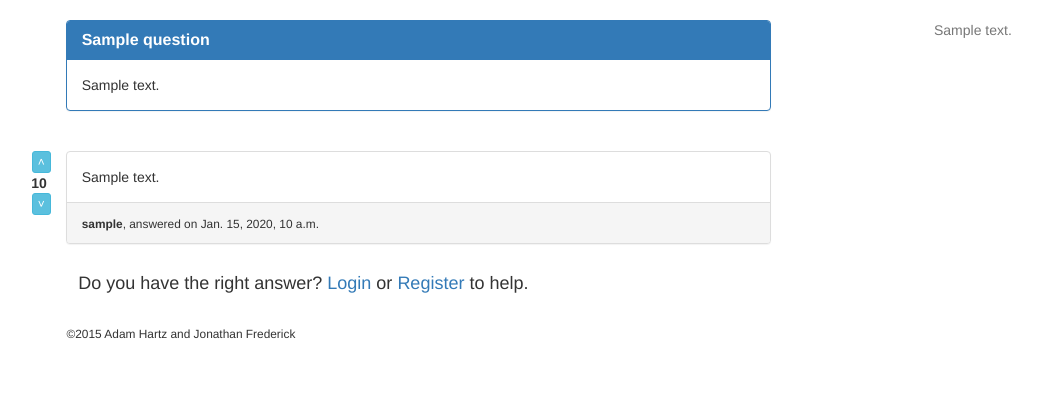
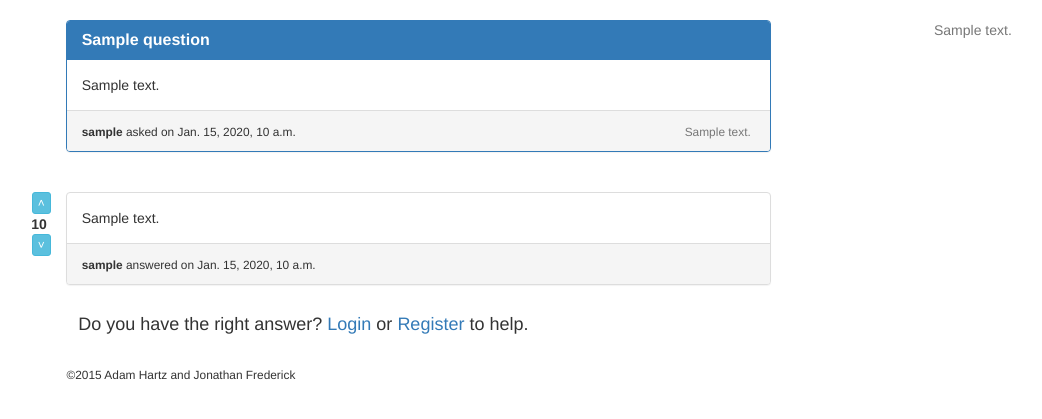
Before and after one commit to tiyd-python-adam-jon/question-box, a Django app: page /questions/1/ in a window 1280 px wide. Shown: the part 52-471 px from the top of the page, without its empty margins (101-1143 px from the left). Run offline with Django 3.2, Linux system fonts and the light colour scheme; tables that the repository leaves empty hold one stand-in row (values such as "Sample post"); some libraries are stand-ins or nearby versions.

Commit message:
Add asker, time, and tags to panel, all tags to column

```diff
--- a/questionbox/getanswers/templates/getanswers/answer_list.html
+++ b/questionbox/getanswers/templates/getanswers/answer_list.html
@@ -17,7 +17,15 @@
             <div class="panel-body">
               {{ view.question.qtext }}
             </div>
-          </div>
+            <div class="panel-footer">
+                <small><b>{{ view.question.asker }}</b> asked on {{ view.question.timestamp }}</small>
+              <div class="pull-right">
+                {% for tag in view.question.tag.all %}
+                  <small><a href="#" class="text-muted">{{ tag.ttext }}</a></small>&nbsp;
+                {% endfor %}
+              </div>
+            </div>
+          </div> {# end panel #}
         </div>
       </div>
       <br>
@@ -35,7 +43,7 @@
             </form>
           </div>
           <div class="row">
-            <span class="pull-right"><b>{{ answer.score }}</b>&nbsp;{%if answer.score < 10 %}&nbsp;{% endif %}<span>
+            <span class="pull-right"><b>{{ answer.score }}</b>{% if answer.score < 100 %}&nbsp;{% endif %}{% if answer.score < 10 %}&nbsp;{% endif %}<span>
           </div>
           <div class="row">
             <form method="POST" action="{% url 'downvote_answer' view.question.pk %}">
@@ -53,7 +61,7 @@
             </div>
             <div class="panel-footer">
               <div>
-                <small><b>{{ answer.answerer }}</b>, answered on {{ answer.timestamp }}</small>
+                <small><b>{{ answer.answerer }}</b> answered on {{ answer.timestamp }}</small>
               </div>
             </div> {# end panel-footer #}
           </div>
@@ -79,7 +87,7 @@
   </div>
 
   <div class="col-md-2">
-    {% for tag in view.question.tag.all %}
+    {% for tag in view.alltags %}
     <div class="row">
       <p><a href="#" class="text-muted">{{ tag.ttext }}</a></p>
     </div>
--- a/questionbox/getanswers/views.py
+++ b/questionbox/getanswers/views.py
@@ -151,4 +151,6 @@ class AnswerListView(ListView):
     def get_queryset(self):
         self.form = AnswerForm()
         self.question = get_object_or_404(Question, pk=self.kwargs['pk'])
-        return self.question.answer_set.all().order_by('-score')
+        self.alltags = Tag.objects.all()
+        return self.question.answer_set.all().order_by('-score') \
+            .prefetch_related('answerer')
```
